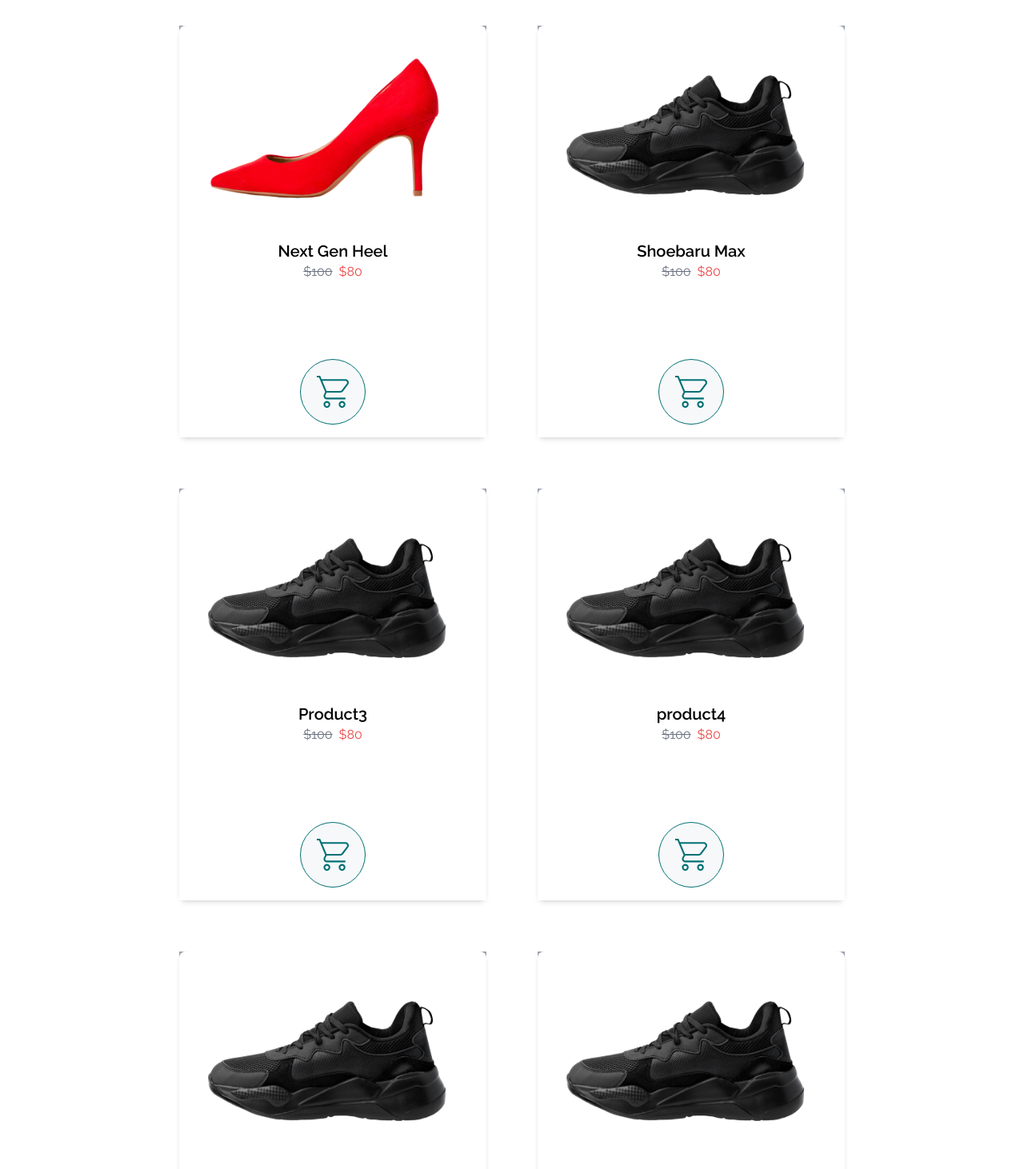
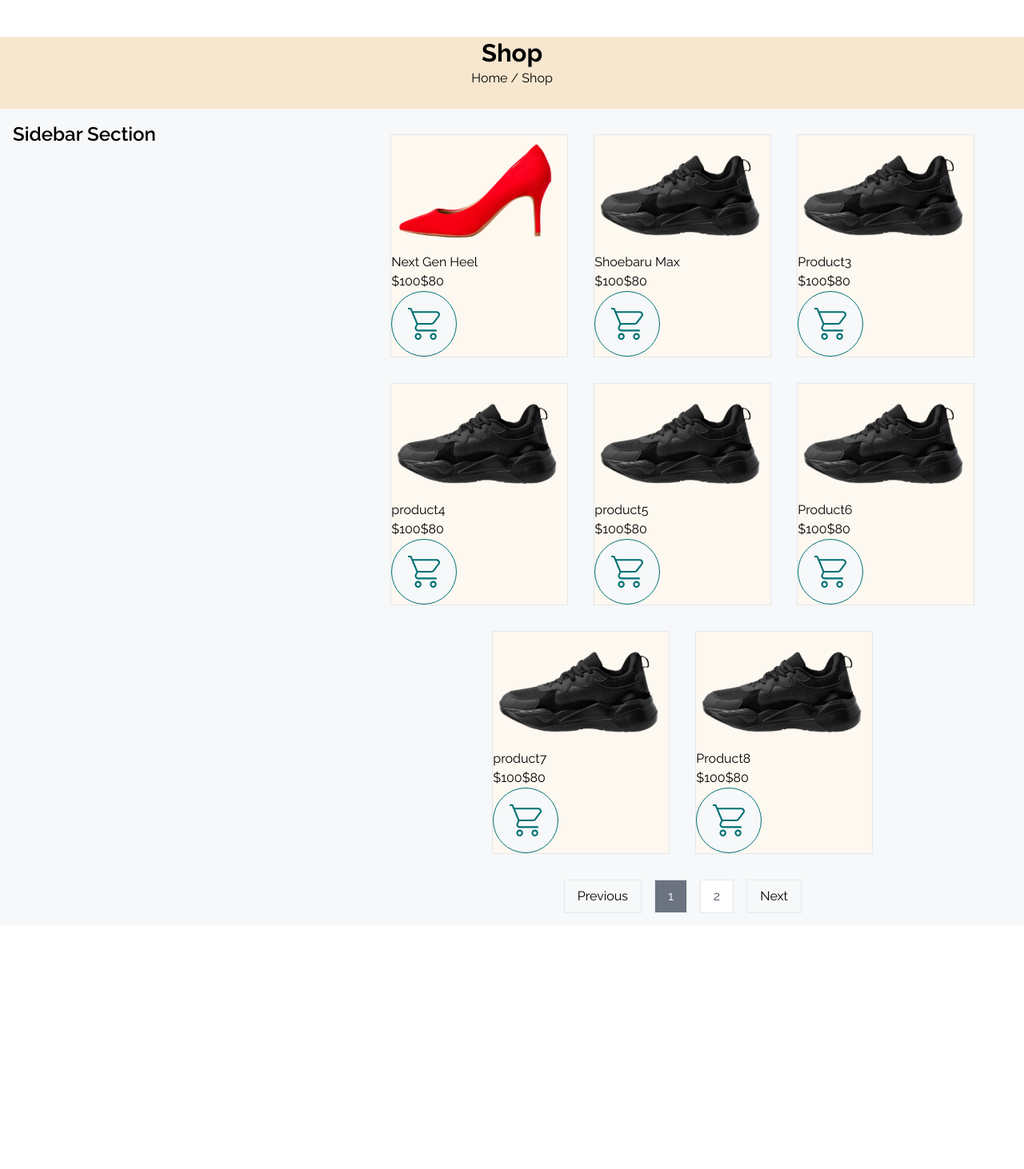
Before and after one commit to KBandipo/Alstride-E-commerce-Website, a React (Vite) app: page / in a window 1280 px wide. Shown: the top 1462 px of the page at 80% size. After the commit the page ends 1158 px from the top, so only its background shows below. Built offline with nearby package versions, Linux system fonts and the light colour scheme.

Commit message:
Create productcard,productdetails,producthome files (#15)

```diff
--- a/src/Pages/ProductDetailsPage/ProductCard.jsx
+++ b/src/Pages/ProductDetailsPage/ProductCard.jsx
@@ -1,5 +1,3 @@
-// src/components/ProductCard.jsx
-
 import React from 'react';
 import { Link } from 'react-router-dom';
 
@@ -7,31 +5,27 @@ function ProductCard({ id, name, image, price, discountPrice }) {
   const hasDiscount = discountPrice && discountPrice < price;
 
   return (
-    <div className="max-w-sm mx-4 my-4 relative w-[480px] h-[515px] bg-gray-400" >
+    <div className='bg-[#FDF8F0] w-full border '>
       <Link to={`/product/${id}`}>
-        <div className="bg-white p-6 rounded-lg shadow-md h-full">
-          <img className="w-[330px] h-[220px] object-cover mb-6" src={image} alt={name} />
-          <div className="text-center">
-            <h2 className="text-xl font-semibold">{name}</h2>
-            <div className="flex justify-center items-center">
+        <div className=' '>
+          <img className='w-[220px] mx-auto' src={image} alt={name} />
+          <div>
+            <h2>{name}</h2>
+            <div>
               {hasDiscount && (
                 <>
-                  <span className="text-gray-500 line-through mr-2">${price}</span>
-                  <span className="text-red-500">${discountPrice}</span>
+                  <span>${price}</span>
+                  <span>${discountPrice}</span>
                 </>
               )}
-              {!hasDiscount && <span className="text-gray-600">${price}</span>}
+              {!hasDiscount && <span>${price}</span>}
             </div>
           </div>
         </div>
       </Link>
-      <div className="absolute bottom-0 left-0 right-0 p-4 bg-white flex justify-center items-center">
+      <div>
         <Link to="/cart">
-          <img
-            src="public/image/Carticon.svg"
-            alt="Cart Icon"
-            className="w-[82px] h-[82px] cursor-pointer"
-          />
+          <img src="public/image/Carticon.svg" alt="Cart Icon" />
         </Link>
       </div>
     </div>
--- a/src/Pages/ProductDetailsPage/ProductHome.jsx
+++ b/src/Pages/ProductDetailsPage/ProductHome.jsx
@@ -42,6 +42,24 @@ function ProductHome() {
   };
 
   return (
+    <div>
+      <div className='bg-[#F7E7CE] w-full h-[90px] mt-[46px]'>
+        <h1 className='text-center text-[31px] font-bold leading-[40px]'>Shop</h1>
+        <p className='text-center'>
+        <a href='home'>Home</a> / <a href='/'>Shop</a>
+        </p>
+      </div>
+
+    <div className="flex">
+      {/* Sidebar on the left */}
+      <div className="w-1/3 bg-[#F6F8F9] p-4">
+        {/* Your content for the sidebar goes here */}
+        <h2 className="text-2xl font-semibold mb-4">Sidebar Section</h2>
+        {/* Add other components/content for the sidebar */}
+      </div>
+
+      {/* Product Cards on the right */}
+      <div className="w-2/3 bg-[#F6F8F9] p-4">
         <div className="flex flex-wrap justify-center">
           {visibleProducts.map((product) => (
             <div key={product.id} className=" max-w-[calc(50% - 1rem)] mx-4 my-4">
@@ -54,26 +72,29 @@ function ProductHome() {
               />
             </div>
           ))}
+        </div>
 
         {/* Pagination controls */}
-      <div className="mt-4 flex">
-        <button
-          className="mx-2 px-4 py-2 border bg-white text-gray-600"
-          onClick={handlePrevPage}
-          disabled={currentPage === 1}
-        >
+        <div className="mt-4 flex justify-center w-full">
+          <button className="mx-2 px-4 py-2 border" onClick={handlePrevPage}>
             Previous
           </button>
-        <span className="mx-2 text-gray-600">
-          Page {currentPage} of {totalPages}
-        </span>
+          {[...Array(totalPages).keys()].map((page) => (
             <button
-          className="mx-2 px-4 py-2 border bg-white text-gray-600"
-          onClick={handleNextPage}
-          disabled={currentPage === totalPages}
+              key={page + 1}
+              className={`mx-2 px-4 py-2 border ${
+                page + 1 === currentPage ? 'bg-gray-500 text-white' : 'bg-white text-gray-600'
+              }`}
+              onClick={() => setCurrentPage(page + 1)}
             >
+              {page + 1}
+            </button>
+          ))}
+          <button className="mx-2 px-4 py-2 border" onClick={handleNextPage}>
             Next
           </button>
+        </div>
+      </div>
     </div>
     </div>
   );
```
Lines whose indentation alone changed are shown as unchanged.
